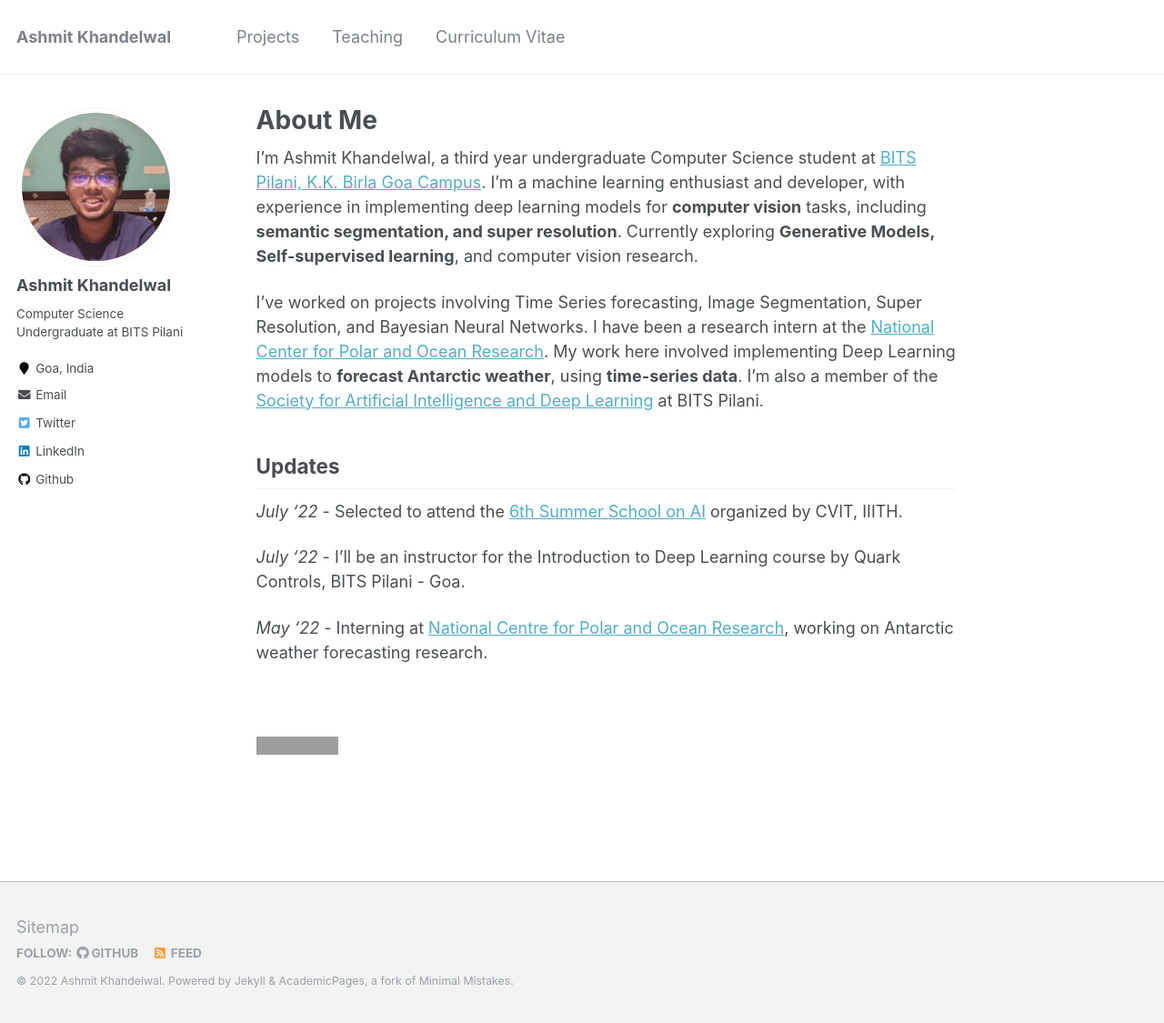
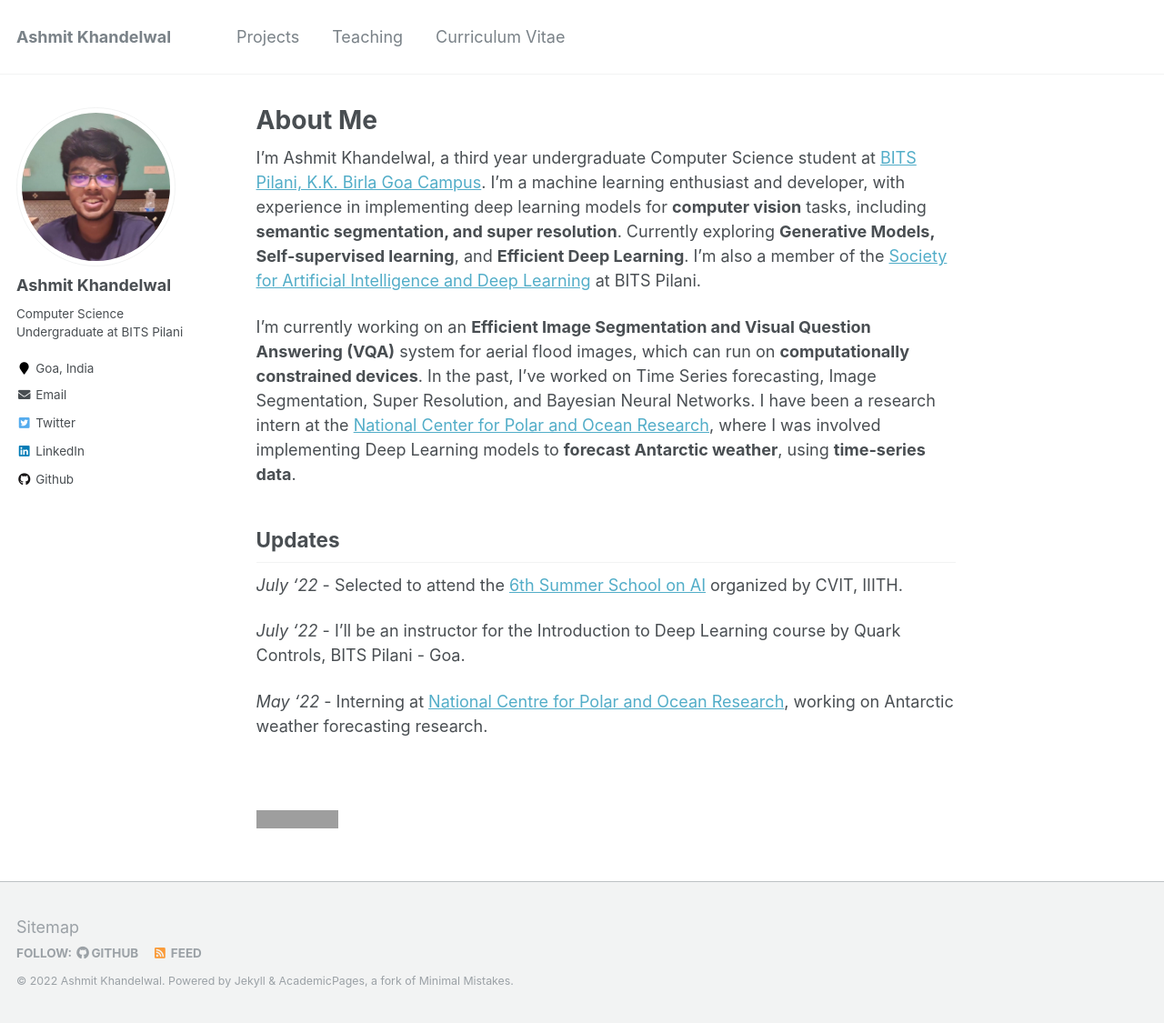
Before and after one commit to ashmitkx/ashmitkx.github.io, a Jekyll site: the page built from _pages/about.md, in a window 1280 px wide and 1125 px high. Shown: the whole window at 91% size. Built offline with Jekyll 4.4.1, drawn with Linux system fonts in a browser that asks for light colours; grey boxes are pictures that could not be loaded.

Commit message:
update about and cv

```diff
--- a/_pages/about.md
+++ b/_pages/about.md
@@ -8,9 +8,9 @@ redirect_from:
     - /about.html
 ---
 
-I'm Ashmit Khandelwal, a third year undergraduate Computer Science student at [BITS Pilani, K.K. Birla Goa Campus](https://www.bits-pilani.ac.in/goa/). I’m a machine learning enthusiast and developer, with experience in implementing deep learning models for **computer vision** tasks, including **semantic segmentation, and super resolution**. Currently exploring **Generative Models, Self‑supervised learning**, and computer vision research.
+I'm Ashmit Khandelwal, a third year undergraduate Computer Science student at [BITS Pilani, K.K. Birla Goa Campus](https://www.bits-pilani.ac.in/goa/). I’m a machine learning enthusiast and developer, with experience in implementing deep learning models for **computer vision** tasks, including **semantic segmentation, and super resolution**. Currently exploring **Generative Models, Self‑supervised learning**, and **Efficient Deep Learning**. I'm also a member of the [Society for Artificial Intelligence and Deep Learning](www.saidl.in) at BITS Pilani.
 
-I’ve worked on projects involving Time Series forecasting, Image Segmentation, Super Resolution, and Bayesian Neural Networks. I have been a research intern at the [National Center for Polar and Ocean Research](https://www.ncpor.res.in/). My work here involved implementing Deep Learning models to **forecast Antarctic weather**, using **time-series data**. I'm also a member of the [Society for Artificial Intelligence and Deep Learning](www.saidl.in) at BITS Pilani.
+I'm currently working on an **Efficient Image Segmentation and Visual Question Answering (VQA)** system for aerial flood images, which can run on **computationally constrained devices**. In the past, I’ve worked on Time Series forecasting, Image Segmentation, Super Resolution, and Bayesian Neural Networks. I have been a research intern at the [National Center for Polar and Ocean Research](https://www.ncpor.res.in/), where I was involved implementing Deep Learning models to **forecast Antarctic weather**, using **time-series data**.
 
 ## Updates
 
```
Also changed, not shown: _pages/cv.md (+1 -1 lines), 2 other files.
